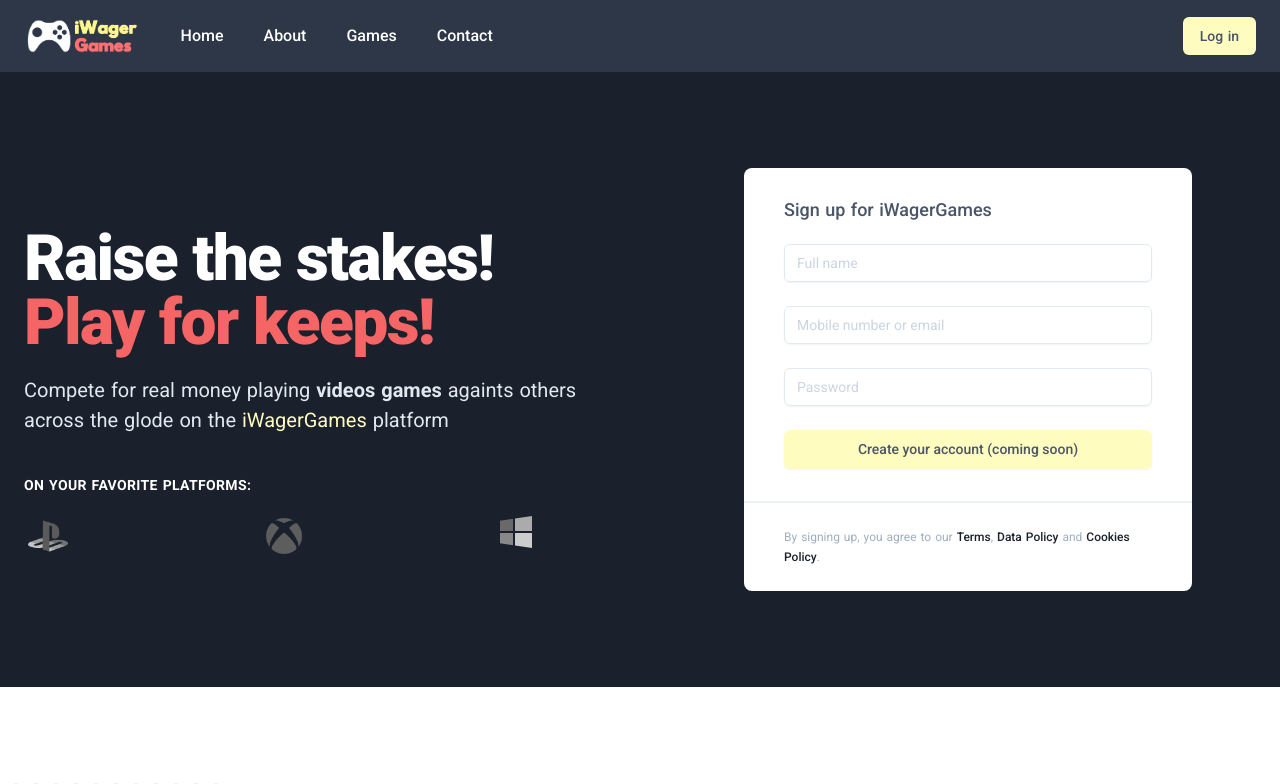
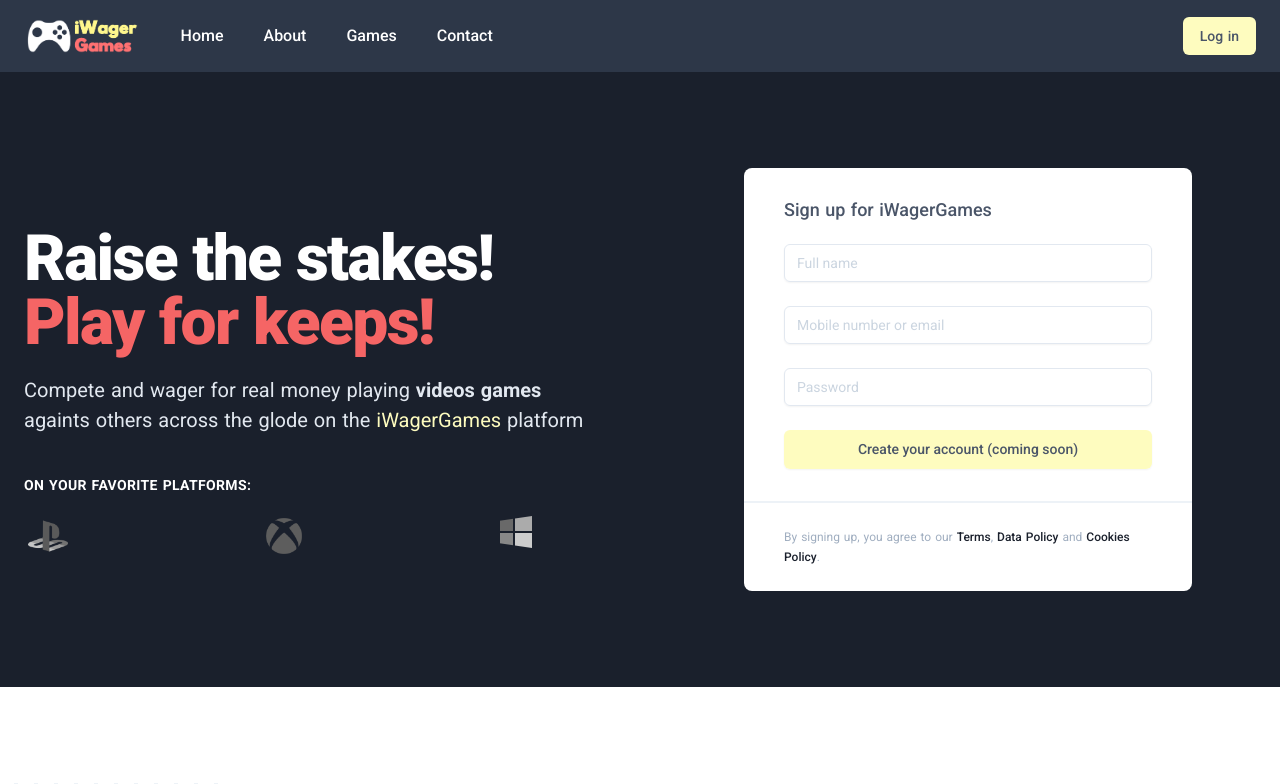
Before and after one commit to kelvingraddick/SportsAndGunPlay-website, a Nuxt app: page / in a window 1280 px wide. Shown: the top 784 px of the page. Built offline with nearby package versions, Linux system fonts and the light colour scheme; what @tailwindcss/ui would draw is missing.

Commit message:
Added wager terminology to home page

```diff
--- a/pages/index.vue
+++ b/pages/index.vue
@@ -14,7 +14,7 @@
                   <span class="text-red-500">Play for keeps!</span>
                 </h2>
                 <p class="mt-3 text-base text-gray-300 sm:mt-5 sm:text-xl lg:text-lg xl:text-xl">
-                  Compete for real money playing <b>videos games</b> againts others across the glode on the <span class="text-yellow-200">iWagerGames</span> platform
+                  Compete and wager for real money playing <b>videos games</b> againts others across the glode on the <span class="text-yellow-200">iWagerGames</span> platform
                 </p>
                 <p class="mt-8 text-sm text-white uppercase tracking-wide font-semibold sm:mt-10">On your favorite platforms:</p>
                 <div class="mt-5 w-full sm:mx-auto sm:max-w-lg lg:ml-0">
```
